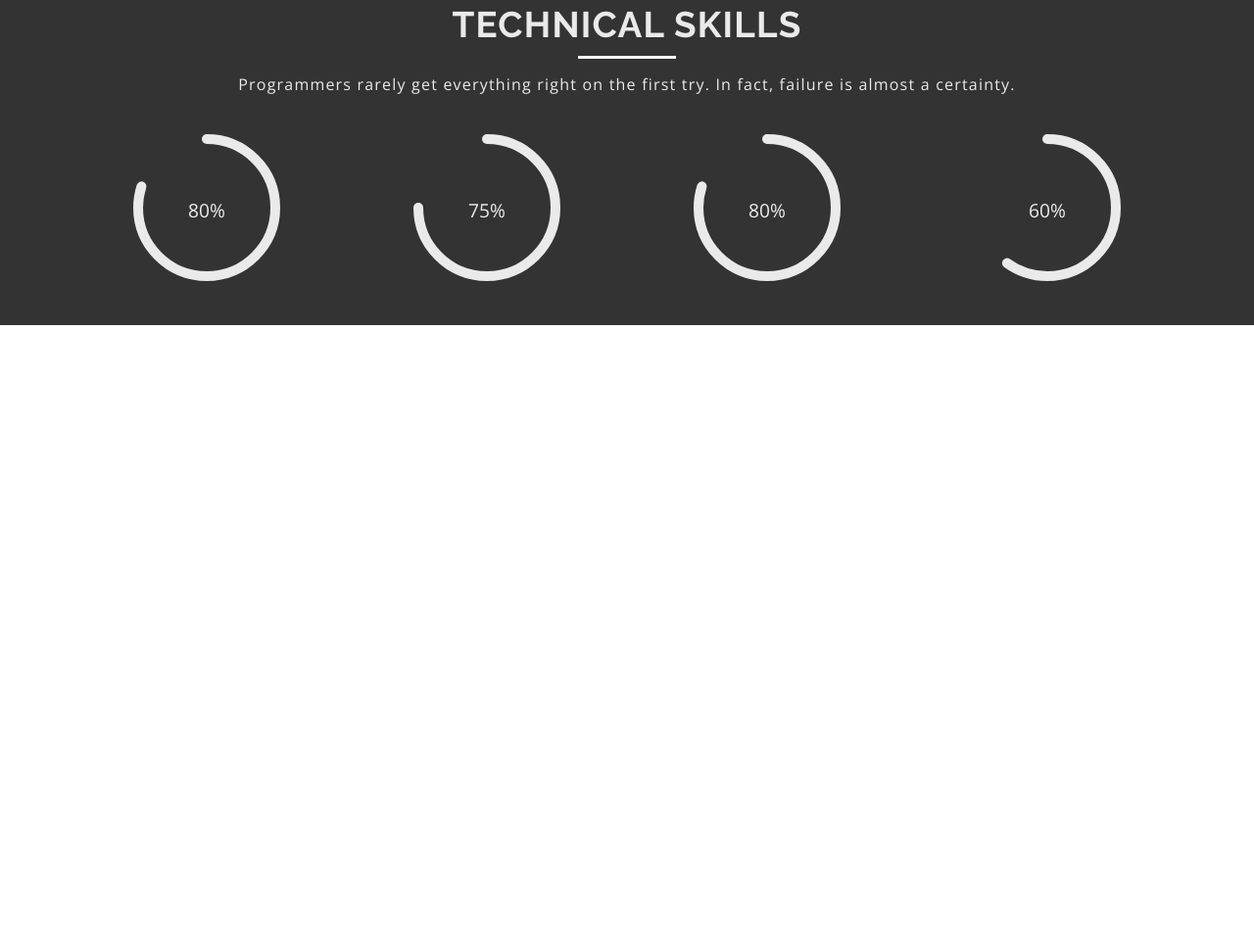
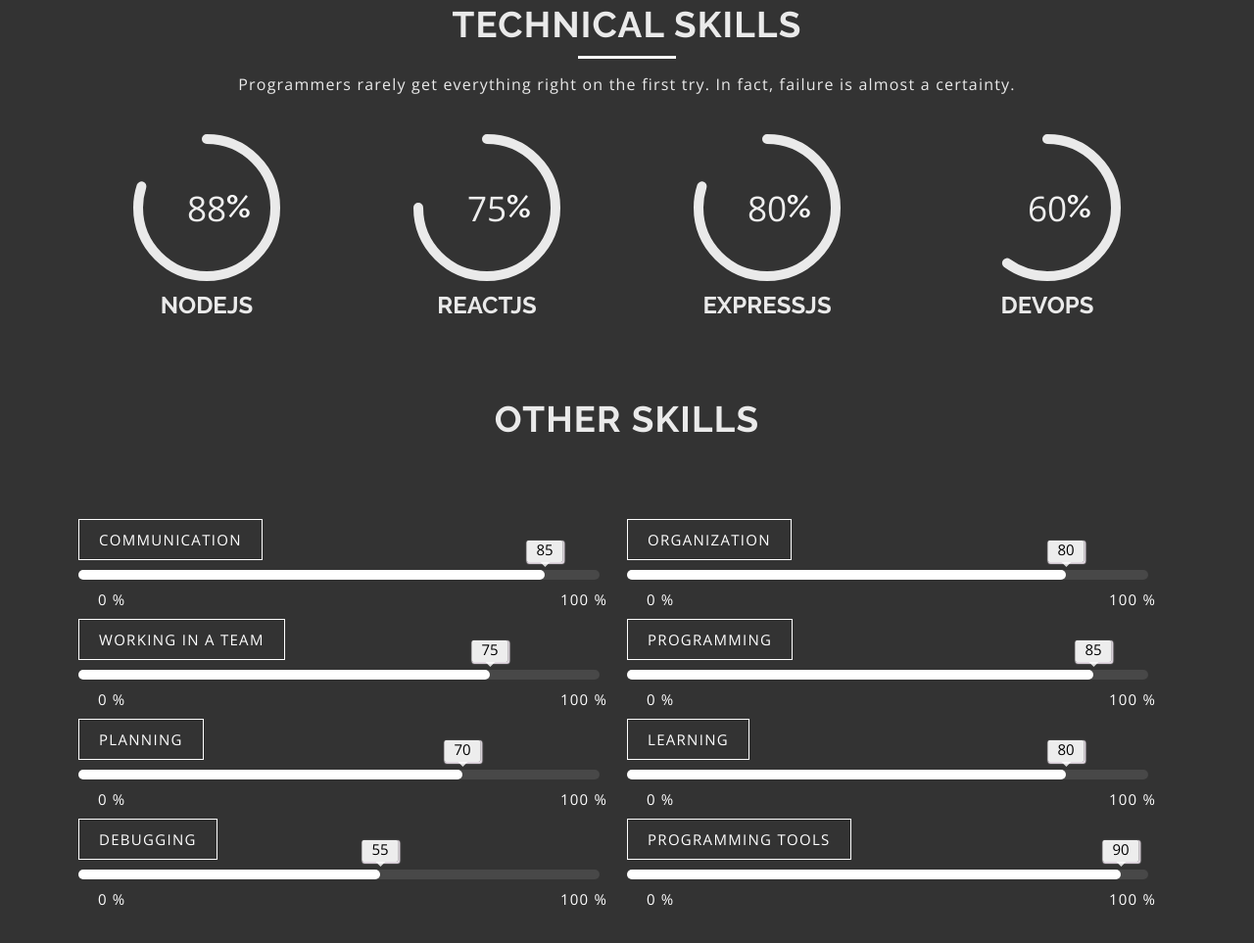
Before and after one commit to akash3927/Portfolio, a plain HTML site: page index.html in a window 1280 px wide. Shown: the part 2343-3306 px from the top of the page at 98% size. Before the commit the page ends 2675 px from the top, so only its background shows below. Drawn offline with nearby package versions, Linux system fonts and the light colour scheme.

Commit message:
bars working perfectly

```diff
--- a/abc.js
+++ b/abc.js
@@ -6,9 +6,24 @@
  *
  */
 
-$(function () {
+// $(function () {
+// 	$('.chart').easyPieChart({
+// 		//your options goes here
+// 		barColor: '#eaeaea',
+// 		trackColor: false,
+// 		scaleColor: false,
+// 		lineWidth: 10,
+// 		lineCap: 'round',
+// 		size: 150,
+// 		animate: 1500,
+// 	});
+// });
+// start easy pie chart plugin when skills section appear //
+$(document).ready(function () {
+	'use-strict';
+	$('#skills').appear(
+		function () {
 			$('.chart').easyPieChart({
-		//your options goes here
 				barColor: '#eaeaea',
 				trackColor: false,
 				scaleColor: false,
@@ -17,53 +32,38 @@
 				size: 150,
 				animate: 1500,
 			});
+			// start numbers animate at skills section //
+			$('#chart_num_1').animateNumber(
+				{
+					number: 88,
+				},
+				1500,
+			);
+			$('#chart_num_2').animateNumber(
+				{
+					number: 75,
+				},
+				1500,
+			);
+			$('#chart_num_3').animateNumber(
+				{
+					number: 80,
+				},
+				1500,
+			);
+			$('#chart_num_4').animateNumber(
+				{
+					number: 60,
+				},
+				1500,
+			);
+		},
+		{
+			accX: 0,
+			accY: -150,
+		},
+	);
 });
-// start easy pie chart plugin when skills section appear //
-// $(document).ready(function () {
-// 	'use-strict';
-// 	$('#skills').appear(
-// 		function () {
-// 			$('.chart').easyPieChart({
-// 				barColor: '#eaeaea',
-// 				trackColor: false,
-// 				scaleColor: false,
-// 				lineWidth: 10,
-// 				lineCap: 'round',
-// 				size: 150,
-// 				animate: 1500,
-// 			});
-// 			// start numbers animate at skills section //
-// 			$('#chart_num_1').animateNumber(
-// 				{
-// 					number: 88,
-// 				},
-// 				1500,
-// 			);
-// 			$('#chart_num_2').animateNumber(
-// 				{
-// 					number: 75,
-// 				},
-// 				1500,
-// 			);
-// 			$('#chart_num_3').animateNumber(
-// 				{
-// 					number: 80,
-// 				},
-// 				1500,
-// 			);
-// 			$('#chart_num_4').animateNumber(
-// 				{
-// 					number: 60,
-// 				},
-// 				1500,
-// 			);
-// 		},
-// 		{
-// 			accX: 0,
-// 			accY: -150,
-// 		},
-// 	);
-// });
 
 // $(document).ready(function () {
 // 	'use-strict';
--- a/css/style.css
+++ b/css/style.css
@@ -432,9 +432,10 @@
 }
 .progress-bar-container .box .chart {
 	position: relative;
-	display: inline-block;
+	display: flex;
+	justify-content: center;
+	align-items: center;
 	color: #eee;
-	/* font-size: 16px; */
 	font-weight: 400;
 	text-transform: uppercase;
 }
@@ -458,8 +459,36 @@
 	left: 0;
 	right: 0;
 	bottom: 0;
-	font-size: 1.2rem;
+	font-size: 2.2rem;
 }
+.percent {
+	position: absolute;
+	top: 55px;
+	/* bottom: 20px; */
+	right: 30px;
+}
+/* .progress-bar-container .box .chart .percent {
+	display: -webkit-box;
+	display: -webkit-flex;
+	display: -ms-flexbox;
+	display: flex;
+	-webkit-box-align: center;
+	-webkit-align-items: center;
+	-ms-flex-align: center;
+	align-items: center;
+	-webkit-box-pack: center;
+	-webkit-justify-content: center;
+	-ms-flex-pack: center;
+	justify-content: center;
+	position: absolute;
+	width: 100%;
+	height: 100%;
+	top: 0;
+	left: 0;
+	right: 0;
+	bottom: 0;
+	font-size: 2.2rem;
+} */
 /* .technical-skills .skills-wrapper {
 	margin-top: 40px;
 }
@@ -496,17 +525,25 @@
 	bottom: 0;
 	font-size: 2.1rem;
 }
-.technical-skills .skill h2 {
+
+*/
+.progress-bar-container h2 {
 	margin-top: 10px;
 	text-transform: uppercase;
-} */
-/* .technical-skills .other-skills {
-	margin-top: 40px;
+}
+
+.technical-skills .skills-wrapper {
+	margin: 80px;
+	display: grid;
+	grid-template-columns: 50% 50%;
+}
+.technical-skills .other-skills {
+	margin-top: 80px;
 }
 .technical-skills .bar_group {
 	text-align: left;
 	position: relative;
-	margin-bottom: 45px;
+	margin-bottom: 20px;
 }
 .technical-skills .bar_group__bar.thick {
 	width: 0%;
@@ -599,6 +636,6 @@
 	transition-timing-function: cubic-bezier(0.5, 0.25, 0.375, 1.335);
 	-webkit-transition-duration: 1s;
 	transition-duration: 1s;
-} */
+}
 
 /* End technical skills section */
--- a/index.html
+++ b/index.html
@@ -198,33 +198,136 @@
 					<div class="circular-bar">
 						<div class="box">
 							<div class="chart" data-percent="80">
-								<span id="chart_num_1">80%</span>
+								<span id="chart_num_1">0 </span>
+								<h1 class="percent" style="color: whitesmoke">%</h1>
 							</div>
+							<h2>NodeJS</h2>
 						</div>
 					</div>
 					<div class="circular-bar">
 						<div class="box">
 							<div class="chart" data-percent="75">
-								<span id="chart_num_1">75%</span>
+								<span id="chart_num_2">0</span>
+								<h1 class="percent" style="color: whitesmoke">%</h1>
 							</div>
+							<h2>reactjs</h2>
 						</div>
 					</div>
 					<div class="circular-bar">
 						<div class="box">
 							<div class="chart" data-percent="80">
-								<span id="chart_num_1">80%</span>
+								<span id="chart_num_3">0</span>
+								<h1 class="percent" style="color: whitesmoke">%</h1>
 							</div>
+							<h2>Expressjs</h2>
 						</div>
 					</div>
 					<div class="circular-bar">
 						<div class="box">
 							<div class="chart" data-percent="60">
-								<span id="chart_num_1">60%</span>
+								<span id="chart_num_4">0</span>
+								<h1 class="percent" style="color: whitesmoke">%</h1>
 							</div>
+							<h2>Devops</h2>
 						</div>
 					</div>
 				</div>
 				<!-- End main skills -->
+				<div class="other-skills">
+					<h2 class="h2">other skills</h2>
+					<!-- Start other skills -->
+					<div class="skills-wrapper">
+						<!-- Skill No. 1 -->
+						<div class="bar_group" data-max="100">
+							<div
+								class="bar_group__bar thick elastic"
+								data-value="85"
+								data-tooltip="true"
+								data-label="communication"
+								data-show-values="true"
+								data-unit="%"
+							></div>
+						</div>
+						<!-- Skill No. 2 -->
+						<div class="bar_group" data-max="100">
+							<div
+								class="bar_group__bar thick elastic"
+								data-value="80"
+								data-tooltip="true"
+								data-label="organization"
+								data-show-values="true"
+								data-unit="%"
+							></div>
+						</div>
+						<!-- Skill No. 3 -->
+						<div class="bar_group" data-max="100">
+							<div
+								class="bar_group__bar thick elastic"
+								data-value="75"
+								data-tooltip="true"
+								data-label="Working in a team"
+								data-show-values="true"
+								data-unit="%"
+							></div>
+						</div>
+						<!-- Skill No. 4 -->
+						<div class="bar_group" data-max="100">
+							<div
+								class="bar_group__bar thick elastic"
+								data-value="85"
+								data-tooltip="true"
+								data-label="programming"
+								data-show-values="true"
+								data-unit="%"
+							></div>
+						</div>
+						<!-- Skill No. 5 -->
+						<div class="bar_group" data-max="100">
+							<div
+								class="bar_group__bar thick elastic"
+								data-value="70"
+								data-tooltip="true"
+								data-label="planning"
+								data-show-values="true"
+								data-unit="%"
+							></div>
+						</div>
+						<!-- Skill No. 6 -->
+						<div class="bar_group" data-max="100">
+							<div
+								class="bar_group__bar thick elastic"
+								data-value="80"
+								data-tooltip="true"
+								data-label="learning"
+								data-show-values="true"
+								data-unit="%"
+							></div>
+						</div>
+						<!-- Skill No. 7 -->
+						<div class="bar_group" data-max="100">
+							<div
+								class="bar_group__bar thick elastic"
+								data-value="55"
+								data-tooltip="true"
+								data-label="Debugging"
+								data-show-values="true"
+								data-unit="%"
+							></div>
+						</div>
+						<!-- Skill No. 8 -->
+						<div class="bar_group" data-max="100">
+							<div
+								class="bar_group__bar thick elastic"
+								data-value="90"
+								data-tooltip="true"
+								data-label="Programming tools"
+								data-show-values="true"
+								data-unit="%"
+							></div>
+						</div>
+					</div>
+					<!-- End other skills -->
+				</div>
 			</div>
 		</div>
 		<!-- End Technical Skills Section -->
@@ -240,5 +343,7 @@
 		<script src="/js/jquery.easypiechart.js"></script>
 		<script src="./abc.js"></script>
 		<script src="./js/jquery.animateNumber.min.js"></script>
+		<script src="js/jquery.appear.js"></script>
+		<script src="js/bars.js"></script>
 	</body>
 </html>
--- /dev/null
+++ b/js/bars.js
@@ -0,0 +1,92 @@
+/** @format */
+
+function bar_group() {
+	(group_ident = 1),
+		$('.bar_group').each(function () {
+			$(this).addClass('group_ident-' + group_ident),
+				$(this).data('gid', group_ident),
+				group_ident++;
+		});
+}
+function get_max() {
+	$('.bar_group').each(function () {
+		var a = [];
+		$(this)
+			.children()
+			.each(function () {
+				a.push($(this).attr('data-value'));
+			}),
+			(max_arr['group_ident-' + $(this).data('gid')] = a),
+			void 0 !== $(this).attr('data-max')
+				? $(this).data('bg_max', $(this).attr('data-max'))
+				: $(this).data('bg_max', Math.max.apply(null, a));
+	});
+}
+function data_labels() {
+	$('.bar_group__bar').each(function () {
+		void 0 !== $(this).attr('data-label') &&
+			$(
+				'<p class="b_label">' + $(this).attr('data-label') + '</p>',
+			).insertBefore($(this));
+	});
+}
+function show_values() {
+	$('.bar_group__bar').each(function () {
+		'true' == $(this).attr('data-show-values') &&
+			($(this).css('margin-bottom', '40px'),
+			void 0 !== $(this).attr('data-unit')
+				? ($(this).append(
+						'<p class="bar_label_min">0 ' + $(this).attr('data-unit') + '</p>',
+				  ),
+				  $(this).append(
+						'<p class="bar_label_max">' +
+							$(this).parent().data('bg_max') +
+							' ' +
+							$(this).attr('data-unit') +
+							'</p>',
+				  ))
+				: ($(this).append('<p class="bar_label_min">0</p>'),
+				  $(this).append(
+						'<p class="bar_label_max">' +
+							$(this).parent().data('bg_max') +
+							'</p>',
+				  )));
+	});
+}
+function show_tooltips() {
+	$('.bar_group__bar').each(function () {
+		'true' == $(this).attr('data-tooltip') &&
+			($(this).css('margin-bottom', '40px'),
+			$(this).append(
+				'<div class="b_tooltip"><span>' +
+					$(this).attr('data-value') +
+					'</span><div class="b_tooltip--tri"></div></div>',
+			));
+	});
+}
+function in_view(a) {
+	var t = $(a),
+		i = $(window),
+		s = i.scrollTop(),
+		r = s + i.height(),
+		n = t.offset().top,
+		o = n + t.height();
+	r > o - 45 &&
+		t.css(
+			'width',
+			(t.attr('data-value') / t.parent().data('bg_max')) * 100 + '%',
+		);
+}
+function bars() {
+	bar_group(), get_max(), data_labels(), show_tooltips(), show_values();
+}
+(max_arr = {}),
+	$('.bar_group__bar').each(function () {
+		in_view($(this));
+	}),
+	$(window).scroll(function () {
+		$('.bar_group__bar').each(function () {
+			in_view($(this));
+		});
+	}),
+	bars();
--- /dev/null
+++ b/js/jquery.appear.js
@@ -0,0 +1 @@
+(function(e){e.fn.appear=function(t,n){var r=e.extend({data:undefined,one:true,accX:0,accY:0},n);return this.each(function(){var n=e(this);n.appeared=false;if(!t){n.trigger("appear",r.data);return}var i=e(window);var s=function(){if(!n.is(":visible")){n.appeared=false;return}var e=i.scrollLeft();var t=i.scrollTop();var s=n.offset();var o=s.left;var u=s.top;var a=r.accX;var f=r.accY;var l=n.height();var c=i.height();var h=n.width();var p=i.width();if(u+l+f>=t&&u<=t+c+f&&o+h+a>=e&&o<=e+p+a){if(!n.appeared)n.trigger("appear",r.data)}else{n.appeared=false}};var o=function(){n.appeared=true;if(r.one){i.unbind("scroll",s);var o=e.inArray(s,e.fn.appear.checks);if(o>=0)e.fn.appear.checks.splice(o,1)}t.apply(this,arguments)};if(r.one)n.one("appear",r.data,o);else n.bind("appear",r.data,o);i.scroll(s);e.fn.appear.checks.push(s);s()})};e.extend(e.fn.appear,{checks:[],timeout:null,checkAll:function(){var t=e.fn.appear.checks.length;if(t>0)while(t--)e.fn.appear.checks[t]()},run:function(){if(e.fn.appear.timeout)clearTimeout(e.fn.appear.timeout);e.fn.appear.timeout=setTimeout(e.fn.appear.checkAll,20)}});e.each(["append","prepend","after","before","attr","removeAttr","addClass","removeClass","toggleClass","remove","css","show","hide"],function(t,n){var r=e.fn[n];if(r){e.fn[n]=function(){var t=r.apply(this,arguments);e.fn.appear.run();return t}}})})(jQuery);
```
Also changed, not shown: js/jquery.animateNumber.min copy.js (added, +8 -0 lines). Lines whose indentation alone changed are shown as unchanged.
